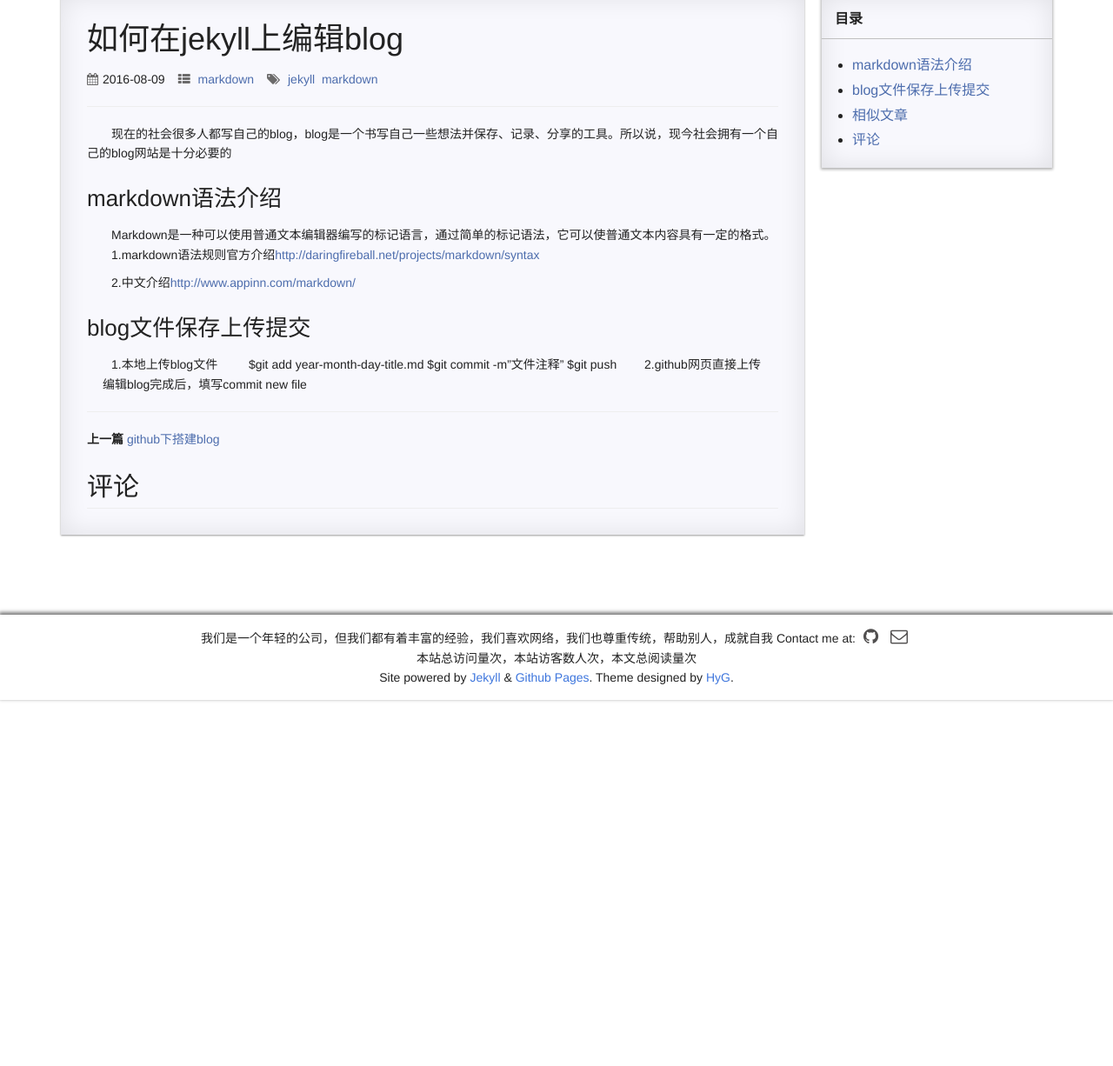
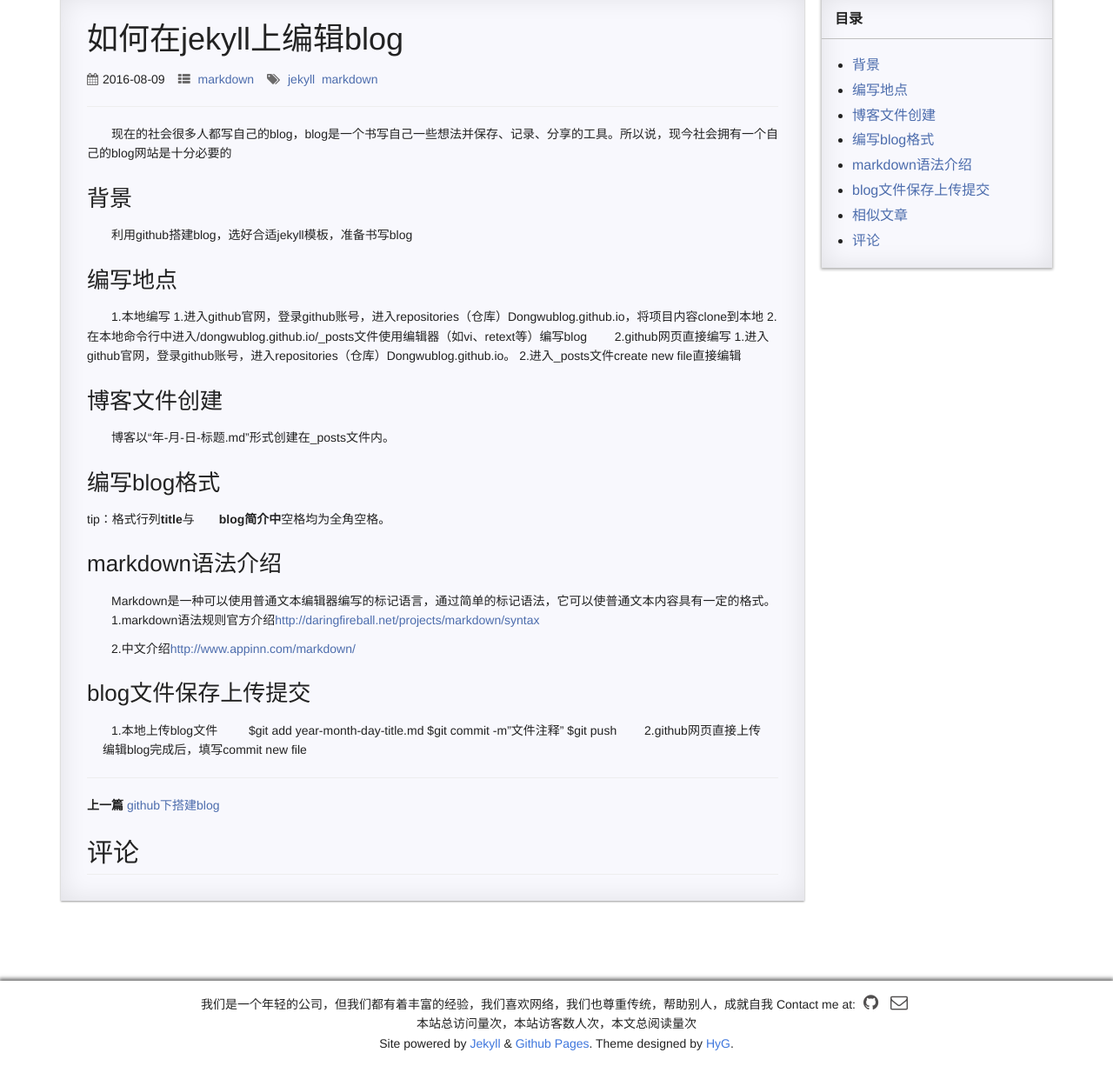
Before and after one commit to Dongwublog/Dongwublog.github.io, a Jekyll site: the page built from _posts/2016-8-9-markdown语法简述.md, in a window 1280 px wide, cut to the strip 104-1330 px from the top of the page. Shown: the whole strip at 87% size. Built offline with Jekyll 4.4.1, drawn with Linux system fonts in a browser that asks for light colours; comment, search, counter and statistics services are not loaded; before the commit the page ends 909 px from its top, so only the background shows below that.

Commit message:
Update 2016-8-9-markdown语法简述.md

```diff
--- a/_posts/2016-8-9-markdown语法简述.md
+++ b/_posts/2016-8-9-markdown语法简述.md
@@ -12,6 +12,24 @@ tags: jekyll markdown
 
 
 
+
+### 背景
+　　利用github搭建blog，选好合适jekyll模板，准备书写blog
+
+### 编写地点
+　　1.本地编写
+1.进入github官网，登录github账号，进入repositories（仓库）Dongwublog.github.io，将项目内容clone到本地
+2.在本地命令行中进入/dongwublog.github.io/_posts文件使用编辑器（如vi、retext等）编写blog
+　　2.github网页直接编写
+1.进入github官网，登录github账号，进入repositories（仓库）Dongwublog.github.io。
+2.进入_posts文件create new file直接编辑
+
+### 博客文件创建
+　　博客以“年-月-日-标题.md”形式创建在_posts文件内。
+
+### 编写blog格式
+
+tip：格式行列**title**与**　　blog简介中**空格均为全角空格。
 
 ### markdown语法介绍
 　　Markdown是一种可以使用普通文本编辑器编写的标记语言，通过简单的标记语法，它可以使普通文本内容具有一定的格式。
```
